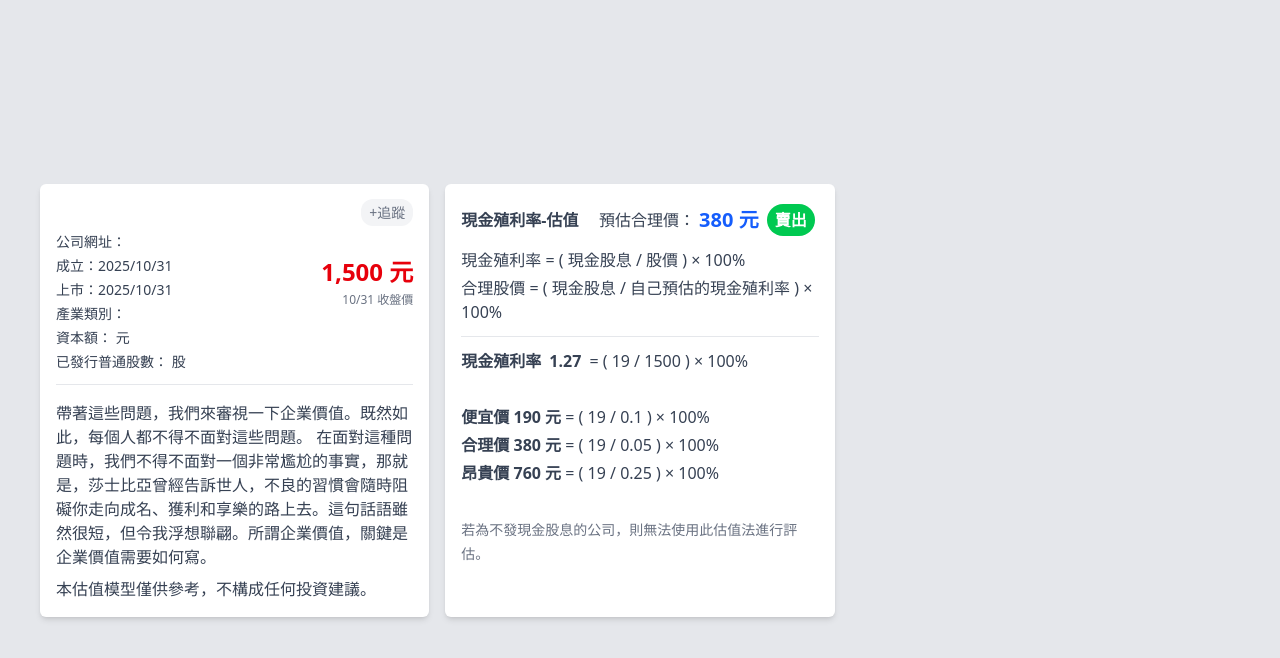
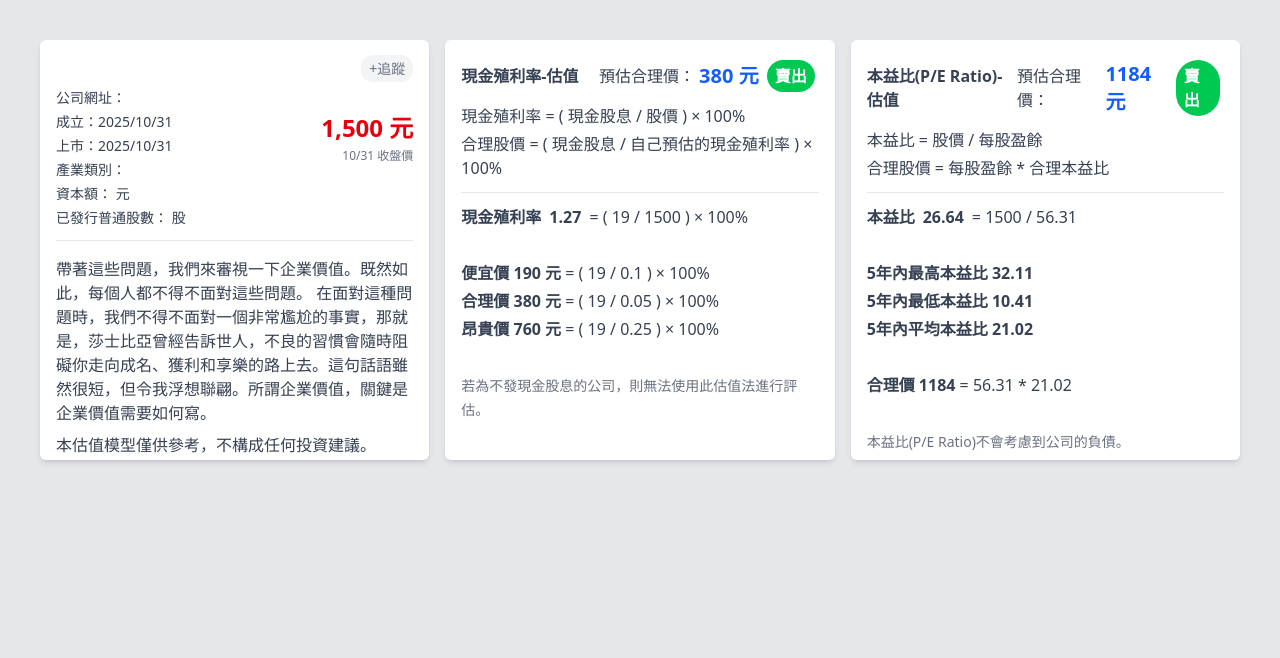
Before and after one commit to tetsu1111100/TaiwanTicker, a React (Vite) app: page / in a window 1280 px wide. Shown: the top 658 px of the page. Built offline with nearby package versions, Linux system fonts and the light colour scheme; no server answers.

Commit message:
feat: 新增本益比估值

```diff
--- a/src/App.tsx
+++ b/src/App.tsx
@@ -3,7 +3,7 @@ import './App.css'
 
 import CompanyProfile from './features/companyInfo/components/companyProflie';
 import DividentdYieldValuation from './features/portfolio/dividendYieldValuation/components/dividendYieldValuation';
-
+import PERatioValuation from './features/portfolio/peRatioValuation/components/peRatioValuation';
 
 function App() {
 
@@ -11,9 +11,11 @@ function App() {
   return (
     <>
       <div className=" h-screen w-screen flex items-center justify-center bg-gray-200">
-        <div className=" grid grid-cols-3 gap-4 p-10  ">
+        <div className=" grid grid-cols-3 gap-4 p-10 overflow-auto h-full w-full ">
           <CompanyProfile companyId="2330" />
           <DividentdYieldValuation />
+          <PERatioValuation />
+
         </div>
       </div>
     </>
--- a/src/features/companyInfo/components/companyProflie.tsx
+++ b/src/features/companyInfo/components/companyProflie.tsx
@@ -85,7 +85,7 @@ const CompanyProfile: React.FC<CompanyProfileProps> = (props) => {
 
 
     return (
-        <div className=" flex flex-col gap-2 h-full w-full p-4 rounded-md shadow-md text-gray-700 bg-white ">
+        <div className=" flex flex-col gap-2 h-full w-full p-4 rounded-md shadow-md text-gray-700 bg-white max-h-[420px] overflow-auto ">
             <div className=" flex justify-between items-center ">
                 <div>
                     <span className=" font-bold text-lg ">{companyInfo?.companyId} {companyInfo?.companyAbbr}</span>
--- a/src/features/portfolio/dividendYieldValuation/components/dividendYieldValuation.tsx
+++ b/src/features/portfolio/dividendYieldValuation/components/dividendYieldValuation.tsx
@@ -3,7 +3,7 @@
 const DividentdYieldValuation: React.FC = ()=>{
 
     return (
-        <div className=" flex flex-col gap-2 h-full w-full p-4 rounded-md shadow-md text-gray-700 bg-white ">
+        <div className=" flex flex-col gap-2 h-full w-full p-4 rounded-md shadow-md text-gray-700 bg-white max-h-[420px] overflow-auto ">
             <div className=" flex justify-between items-center ">
                 <span className="font-bold">現金殖利率-估值</span>
                 <span className=" flex  gap-1 items-center ">
--- /dev/null
+++ b/src/features/portfolio/peRatioValuation/components/peRatioValuation.tsx
@@ -0,0 +1,64 @@
+
+
+const PERatioValuation: React.FC = ()=>{
+
+    return (
+        <div className=" flex flex-col gap-2 h-full w-full p-4 rounded-md shadow-md text-gray-700 bg-white max-h-[420px] overflow-auto ">
+            <div className=" flex justify-between items-center ">
+                <span className="font-bold">本益比(P/E Ratio)-估值</span>
+                <span className=" flex  gap-1 items-center ">
+                    <span>預估合理價：</span>
+                    <span className=" text-xl font-bold text-blue-600 ">1184 元</span>
+                    <span className=" px-2 py-1 m-1 rounded-full text-white bg-green-500 font-bold ">賣出</span>
+                </span>
+            </div>
+
+            <div className=" flex flex-col gap-1 ">
+                <div className=" flex flex-col gap-1 ">
+                    <span>本益比 = 股價 / 每股盈餘</span>
+                    <span>合理股價 = 每股盈餘 * 合理本益比</span>
+                </div>
+                <hr className=" my-2 text-gray-200 " />
+
+                <div className=" flex items-center gap-2 ">
+                    <span className=" font-bold ">本益比</span>
+                    <span className=" font-bold ">26.64</span>
+                    <span> = 1500 / 56.31</span>
+                </div>
+                <br />
+
+                <div>
+                    <span className=" font-bold ">5年內最高本益比</span>
+                    <span className=" font-bold "> 32.11</span>
+                </div>
+
+                <div className="">
+                    <span className=" font-bold ">5年內最低本益比</span>
+                    <span className=" font-bold "> 10.41</span>
+                </div>
+
+                <div className="">
+                    <span className=" font-bold ">5年內平均本益比</span>
+                    <span className=" font-bold "> 21.02</span>
+                </div>
+                <br />
+
+                <div>
+                    <span className=" font-bold ">合理價</span>
+                    <span className=" font-bold "> 1184</span>
+                    <span> = 56.31 * 21.02</span>
+                </div>
+            </div>
+
+            <div>
+                <br />
+                <span className=" text-sm text-gray-500 ">
+                    本益比(P/E Ratio)不會考慮到公司的負債。
+                </span>
+            </div>
+        </div>
+    )
+}
+
+
+export default PERatioValuation;
```
